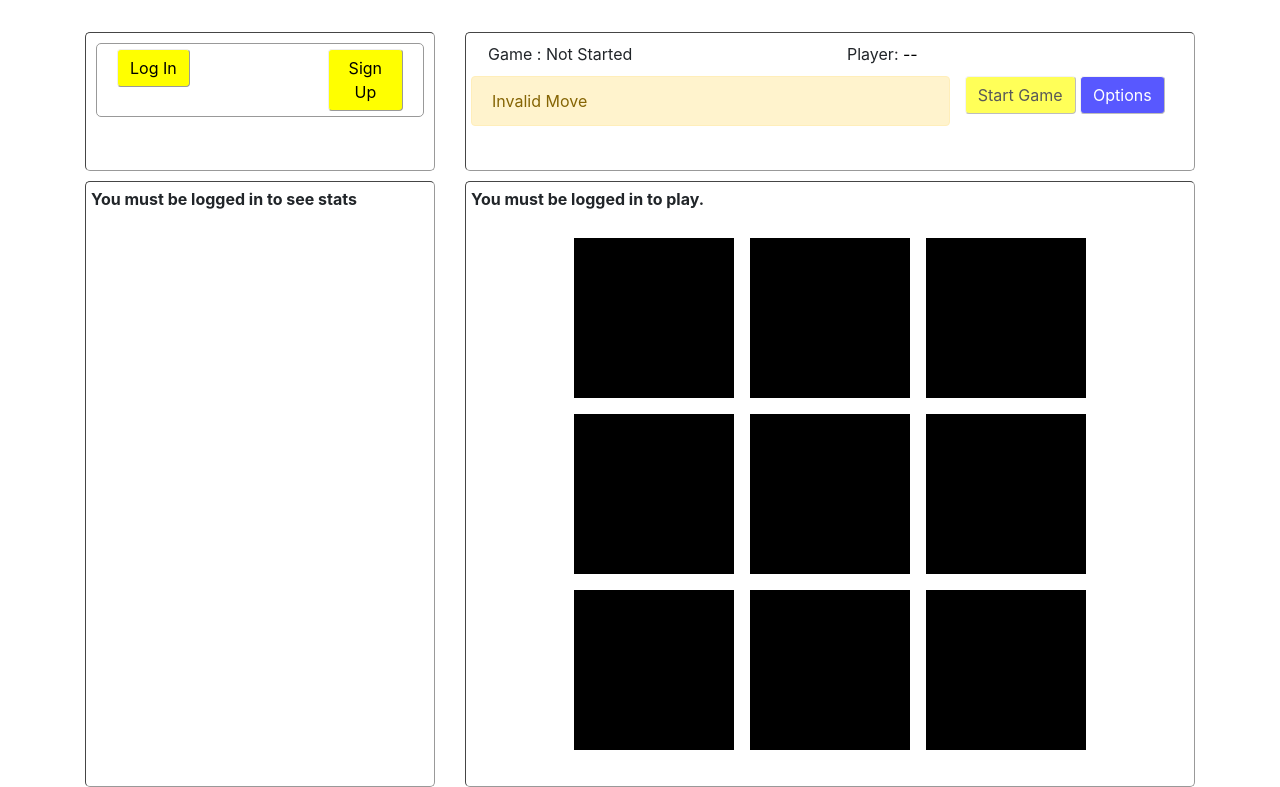
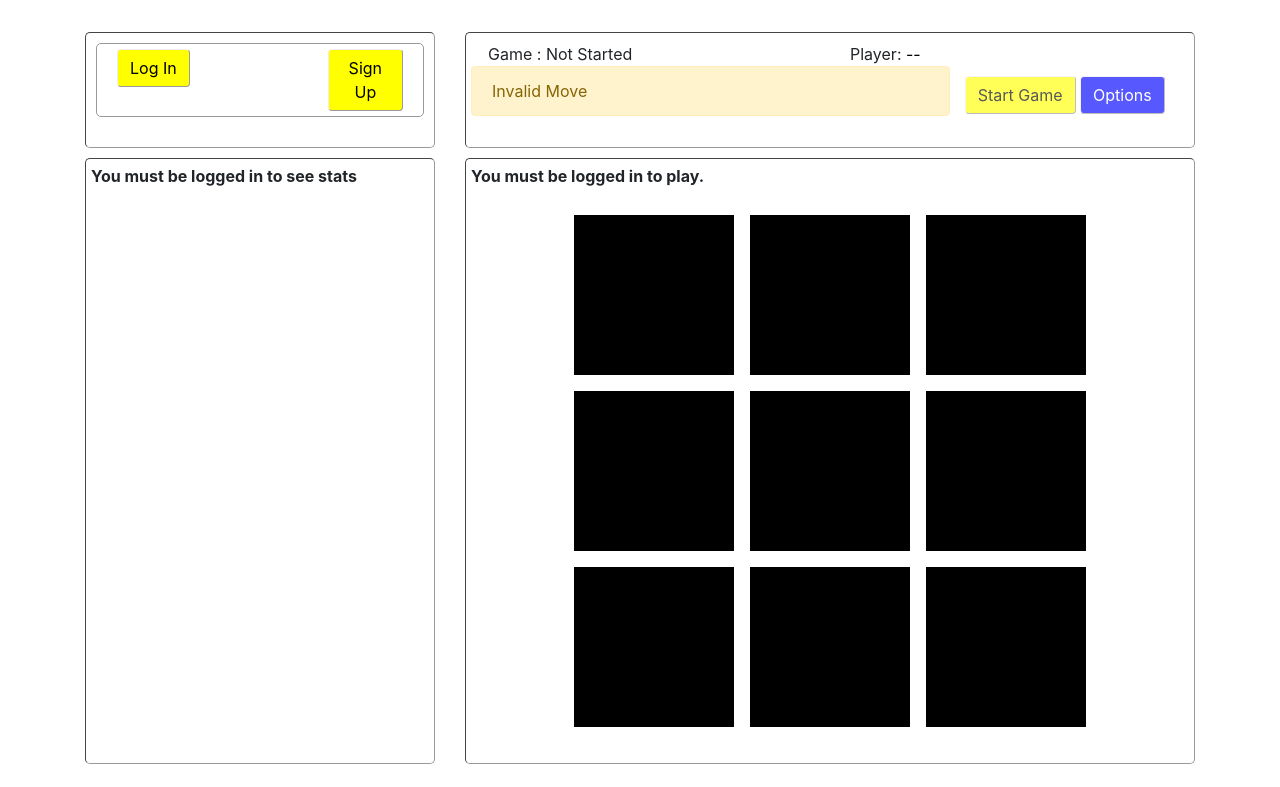
Before and after one commit to acharliekelly/ttt-client, a website built with webpack: page index.html in a window 1280 px wide. Both pictures are taken after a click on the element 654 px from the left and 443 px from the top of the page. Shown: the part 143-930 px from the top of the page. After the commit the page ends 907 px from the top, so only its background shows below. Built offline with nearby package versions, Linux system fonts and the light colour scheme; files whose address does not match are found by name.

Commit message:
Finally fix alert message positioning

```diff
--- a/assets/styles/index.scss
+++ b/assets/styles/index.scss
@@ -46,6 +46,8 @@
   }
 }
 
+
+
 #authPanel {
   .btn {
     min-width: 5vw;
@@ -90,10 +92,16 @@
 }
 .turn-status {
   border-radius: 3px;
-  padding: 1px 2px;
+  padding: 1px;
+  padding-left: 5px;
 }
 
 #userMessage {
-  min-height: 6vh;
+  max-height: 20px;
   padding: 0;
+
+  .alert {
+    overflow: hidden;
+    margin-top: -10px;
+  }
 }
```
